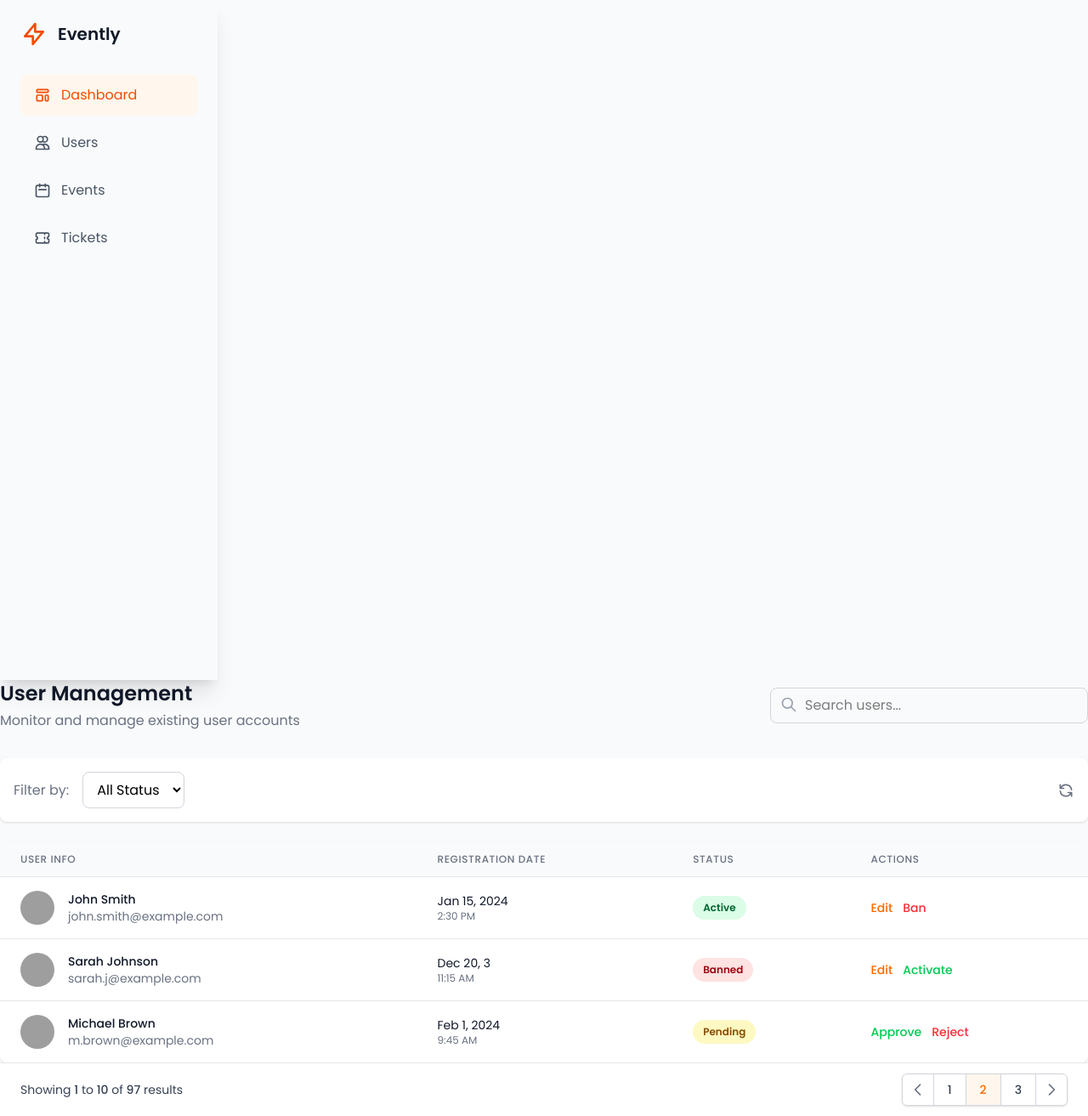
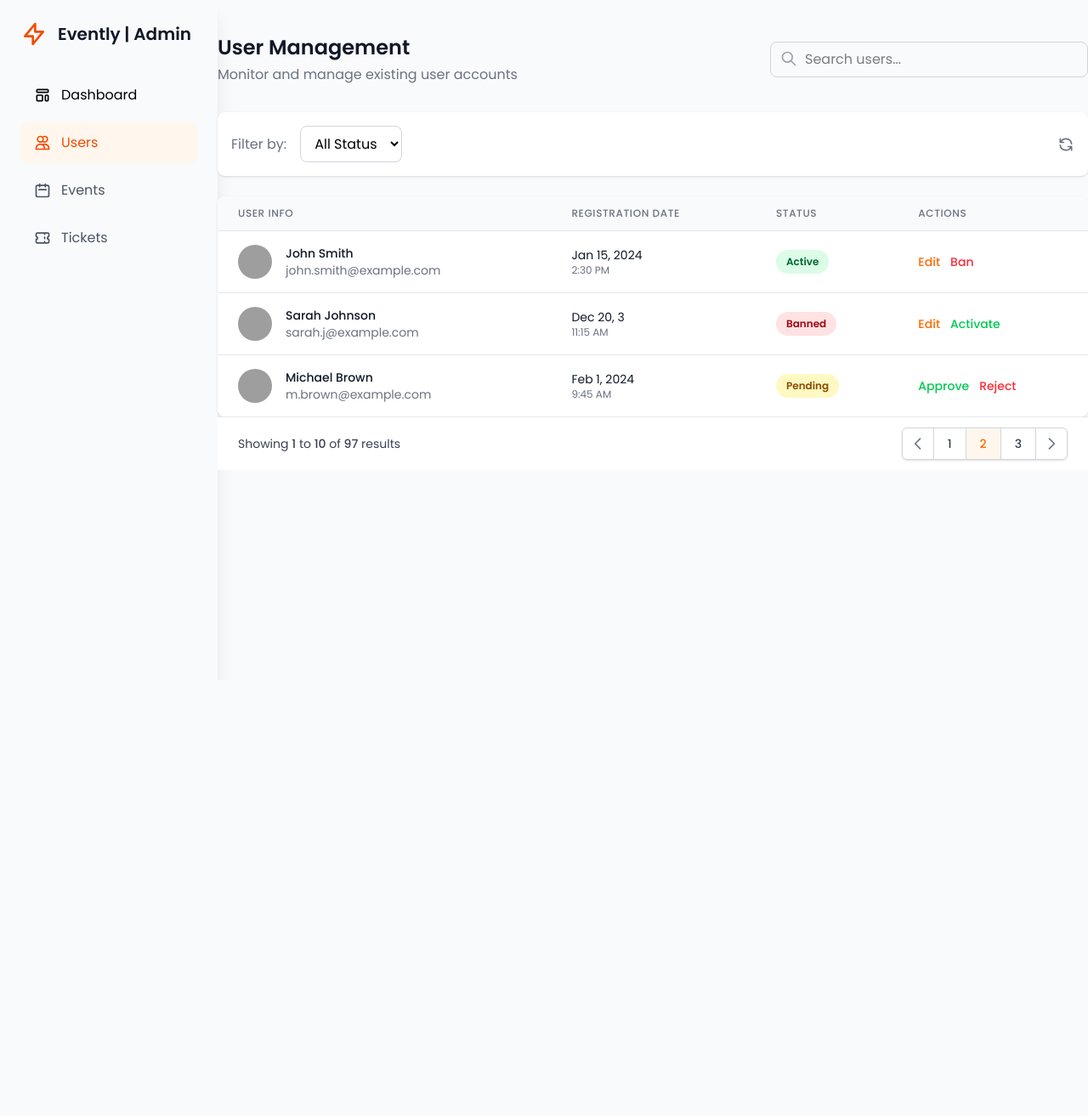
Before and after one commit to Skayologie/Eventbrite, a PHP site: template app/views/back/users.twig in a window 1280 px wide. Shown: the whole page at 85% size. After the commit the page ends 542 px from the top, so only its background shows below. Run offline with PHP 8.4, Linux system fonts and the light colour scheme; the template is opened without the code that fills it, so the values that code supplies are empty; some libraries are stand-ins or nearby versions; grey boxes are pictures that could not be loaded.

Commit message:
Enhancement of user experience on the dashboard by add the active when user click on the button

```diff
--- a/app/controllers/UserController.php
+++ b/app/controllers/UserController.php
@@ -17,6 +17,9 @@
     private $Auth;
     public function __construct(){
         $UserDatabase = new Database();
+    }
+    public function index(){
+        View::render("back/users",[]);
     }
     public function register(){
         try {
--- a/app/views/back/dashboard.twig
+++ b/app/views/back/dashboard.twig
@@ -4,8 +4,8 @@
 {% endblock  %}
 {% block content %}
     <div class="flex">
-        {% include 'layouts/aside.twig' with {'isAuth': true , "email" : "jawadboulmal@gmail.com", "username":"Skayologie" }  %}
-        <div class="max-w-7xl mx-auto my-10">
+        {% include 'layouts/aside.twig' with {active:"dashboard"}  %}
+        <div class="my-10 w-[80%] mx-auto">
             <!-- Header -->
             {% include 'layouts/adminheader.twig'   %}
 
--- a/app/views/back/users.twig
+++ b/app/views/back/users.twig
@@ -3,8 +3,9 @@
     Manage Users
 {% endblock  %}
 {% block content %}
-    {% include 'layouts/aside.twig' with {'isAuth': true , "email" : "jawadboulmal@gmail.com", "username":"Skayologie" }  %}
-    <div class="max-w-7xl mx-auto">
+    <div class="flex">
+        {% include 'layouts/aside.twig' with {"active":"users" }  %}
+        <div class="my-10 w-[80%] mx-auto">
             <!-- Header -->
             <header class="flex justify-between items-center mb-8">
                 <div>
--- a/app/views/layouts/aside.twig
+++ b/app/views/layouts/aside.twig
@@ -13,12 +13,12 @@
                         stroke-width="2"
                         d="M13 10V3L4 14h7v7l9-11h-7z" />
             </svg>
-            <span class="text-xl font-bold text-gray-900">Evently</span>
+            <span class="text-xl font-bold text-gray-900">Evently | Admin</span>
         </div>
         <nav class="space-y-2">
             <a
-                    href="#"
-                    class="flex items-center gap-3 px-4 py-3 text-orange-600 bg-orange-50 rounded-lg">
+                    href="../../../../Admin/Dashboard"
+                    class="flex items-center gap-3 px-4 py-3 {% if active == "dashboard" %}text-orange-600 bg-orange-50{% endif %} rounded-lg">
                 <svg
                         class="w-5 h-5"
                         fill="none"
@@ -33,8 +33,8 @@
                 Dashboard
             </a>
             <a
-                    href="#"
-                    class="flex items-center gap-3 px-4 py-3 text-gray-600 hover:bg-gray-50 rounded-lg transition-colors">
+                    href="../../../../Admin/Users"
+                    class="flex items-center gap-3 px-4 py-3 text-gray-600 hover:bg-gray-50 rounded-lg transition-colors {% if active == "users" %}text-orange-600 bg-orange-50{% endif %}">
                 <svg
                         class="w-5 h-5"
                         fill="none"
--- a/public/index.php
+++ b/public/index.php
@@ -24,6 +24,7 @@
 $router->get("/CreateEvent",EventController::class, "createEvent");
 $router->get("/logout",UserController::class, "logout");
 $router->get("/Admin/Dashboard",DashboardController::class, "index");
+$router->get("/Admin/Users",UserController::class, "index");
 
 
 $router->dispatch();
```
Lines whose indentation alone changed are shown as unchanged.
